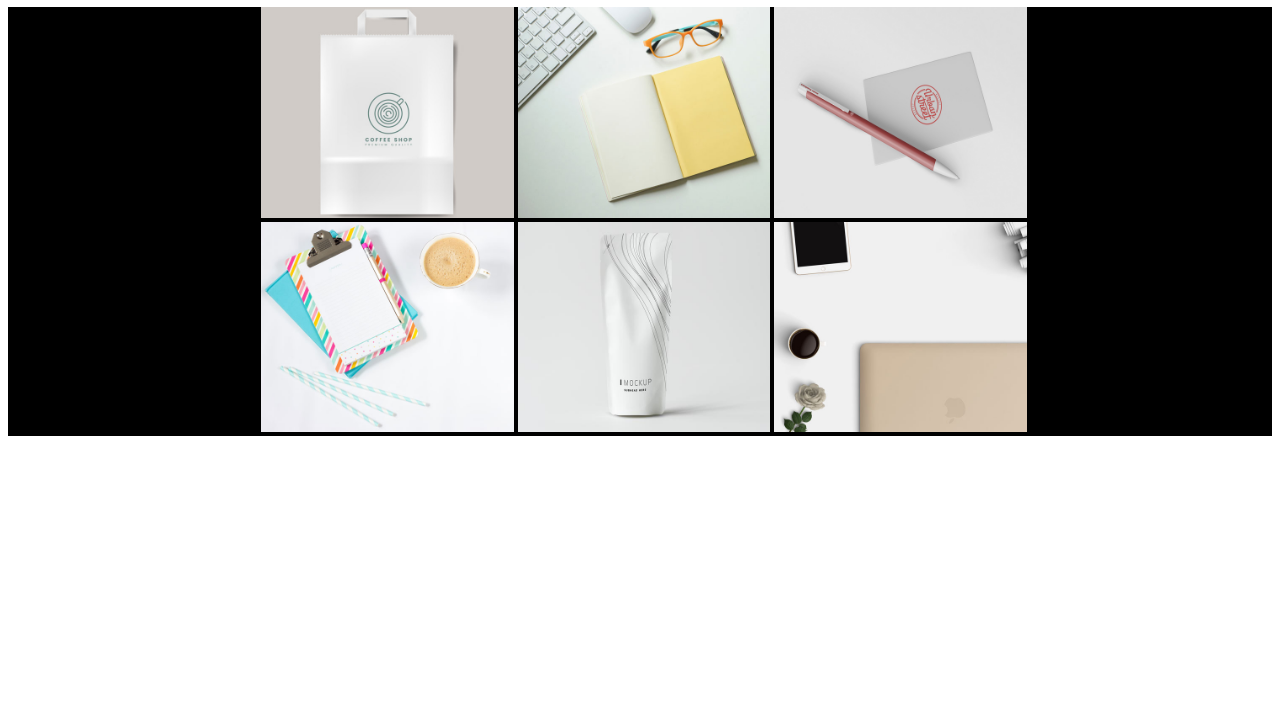
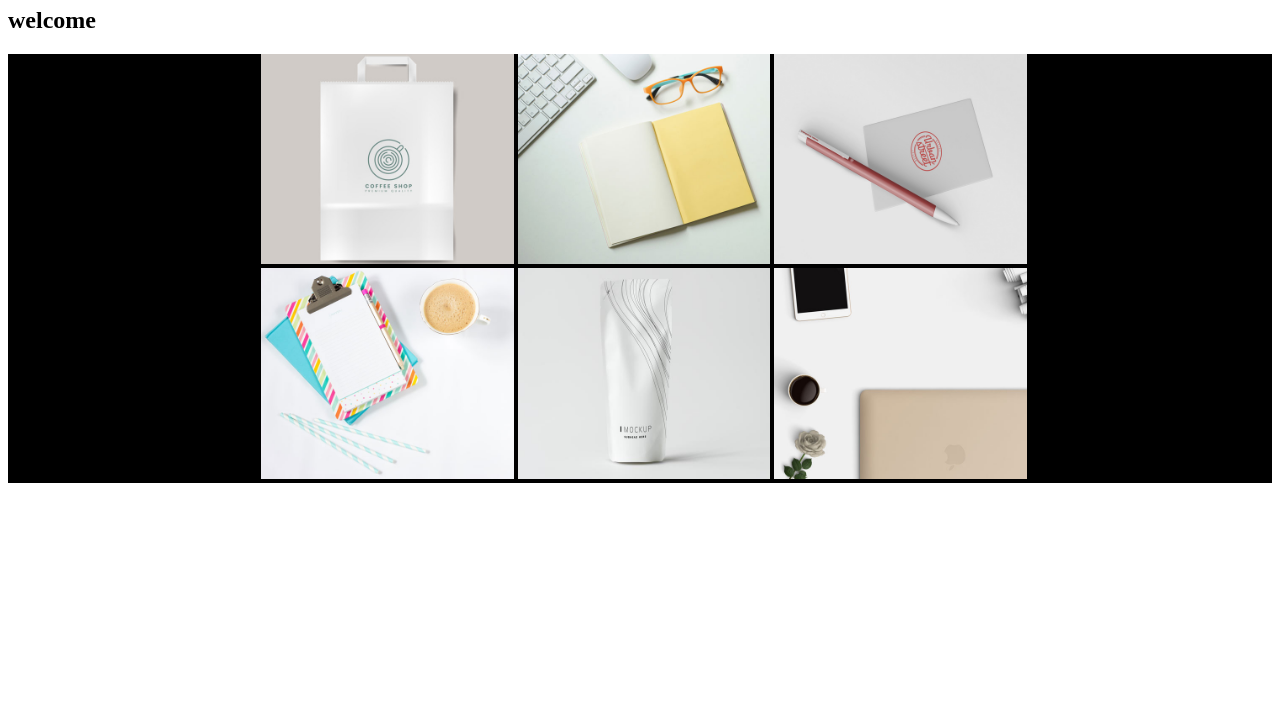
Before and after one commit to AL-Omar2002/firstProject, a plain HTML site: page index.html in a window 1280 px wide. Shown: the part 73-800 px from the top of the page. Drawn offline with Linux system fonts and the light colour scheme.

Commit message:
omar alkateb

```diff
--- a/index.html
+++ b/index.html
@@ -9,6 +9,9 @@
 </head>
 <body>
   <h1>Simple Image Gallary</h1>
+  <h2>
+    welcome
+  </h2>
   <div class="main">
     <img src="./images/img1.jpg" alt="">
     <img src="./images/img2.jpg" alt="">
```
